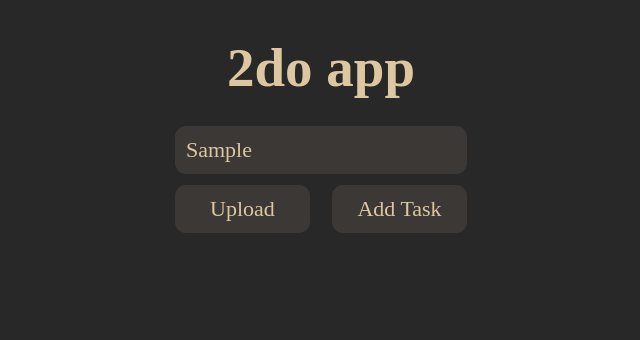
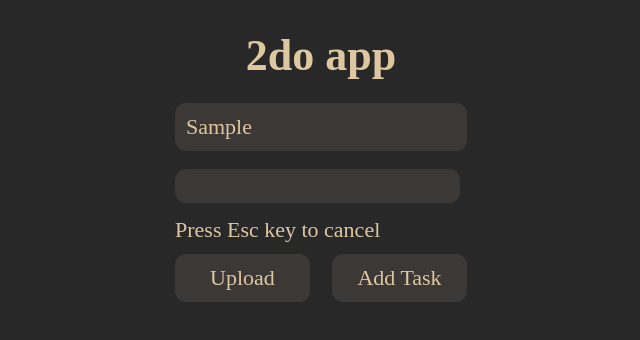
Before and after one commit to ritchielrez/2do-app, a React (Vite) app in the folder 2do-gui/: page / in a window 1280 px wide. Both pictures are taken after typing "Sample" into the empty fields and a click on the button "Add Task". Shown: the top 340 px of the page, without its empty margins (319-959 px from the left). Built offline with nearby package versions, Linux system fonts and the light colour scheme; a web font is replaced by a local one.

Commit message:
feat(ui): make `add-todo-btn` functional

```diff
--- a/2do-gui/src/App.tsx
+++ b/2do-gui/src/App.tsx
@@ -1,6 +1,7 @@
 import TodoList from "./TodoList.tsx";
 import Search from "./Search.tsx";
-import { useState } from "react";
+import TaskInput from "./TaskInput.tsx";
+import React, { useState } from "react";
 
 export type Todo = {
   checked: boolean;
@@ -18,21 +19,23 @@ export default function App() {
       { checked: true, task: "ta1sk", id: 4 }
     )
   );
+  const [newTask, setNewTask] = useState(false);
 
   return (
     <>
       <header>
-        <h1 style={{ fontSize: "2.5em" }}>2do app</h1>
+        <h1>2do app</h1>
       </header>
       <Search value={searchStr} setValue={setSearchStr}></Search>
       <TodoList
         searchStr={searchStr}
         todos={todos}
         setTodos={setTodos}
+        newTask={newTask} setNewTask={setNewTask}
       ></TodoList>
       <div id="btns">
         <button>Upload</button>
-        <button>Add Task</button>
+        <button onClick={() => setNewTask(true)}>Add Task</button>
       </div>
     </>
   );
--- /dev/null
+++ b/2do-gui/src/TaskInput.tsx
@@ -0,0 +1,23 @@
+type TaskInputProps = {
+  newTask: boolean;
+  setNewTask: React.Dispatch<React.SetStateAction<boolean>>;
+};
+
+export default function TaskInput(props: TaskInputProps) {
+  if (!props.newTask) return <></>;
+  return (
+    <>
+      <input
+        id="task-input"
+        type="text"
+        style={{ margin: "0.3em 0 0.1em 0", padding: "0.2em", paddingLeft: "0.5em" }}
+        onKeyDown={(event) => {
+          if (event.key === "Escape") {
+            props.setNewTask(!props.newTask);
+          }
+        }}
+      ></input>
+      <p style={{ margin: "0.5em 0 0.5em 0" }}>Press Esc key to cancel</p>
+    </>
+  );
+}
--- a/2do-gui/src/TodoList.tsx
+++ b/2do-gui/src/TodoList.tsx
@@ -1,10 +1,13 @@
 import { useState } from "react";
 import { Todo } from "./App.tsx";
+import TaskInput from "./TaskInput.tsx";
 
 type TodoListProps = {
   searchStr: string;
   todos: Todo[];
   setTodos: React.Dispatch<React.SetStateAction<Todo[]>>;
+  newTask: boolean;
+  setNewTask: React.Dispatch<React.SetStateAction<boolean>>;
 };
 
 export default function TodoList(props: TodoListProps) {
@@ -34,6 +37,10 @@ export default function TodoList(props: TodoListProps) {
           {todo.task}
         </label>
       ))}
+      <TaskInput
+        newTask={props.newTask}
+        setNewTask={props.setNewTask}
+      ></TaskInput>
     </div>
   );
 }
```
